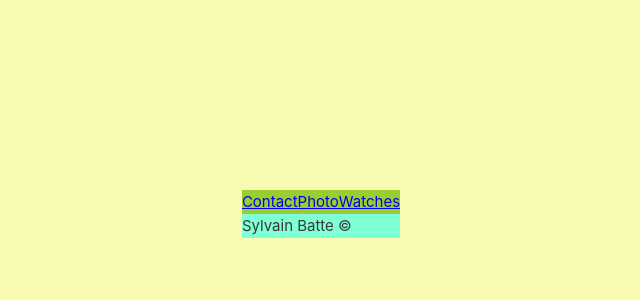
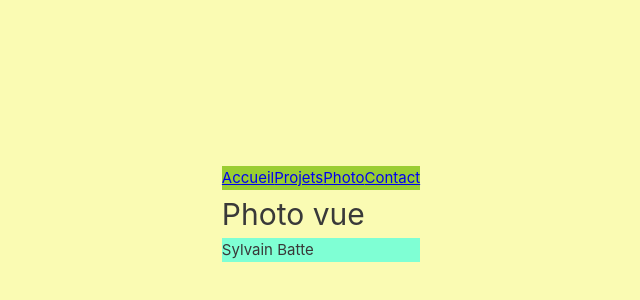
Before and after one commit to sylvainbatte/personalWebsite, a Vue app: page /photos in a window 1280 px wide. Shown: the part 186-486 px from the top of the page, without its empty margins (319-959 px from the left). Built offline with nearby package versions, Linux system fonts and the light colour scheme.

Commit message:
setup vue router

```diff
--- a/src/App.vue
+++ b/src/App.vue
@@ -5,6 +5,7 @@ import TheFooter from './components/TheFooter.vue';
 
 <template>
   <TheHeader />
+  <RouterView></RouterView>
   <TheFooter />
 </template>
 
--- a/src/components/HeaderItem.vue
+++ b/src/components/HeaderItem.vue
@@ -13,7 +13,7 @@ defineProps({
 
 <template>
     <div>
-        <a :href="link">{{ name }}</a>
+        <RouterLink :to="link">{{ name }}</RouterLink>
     </div>
 </template>
 
--- a/src/components/TheFooter.vue
+++ b/src/components/TheFooter.vue
@@ -1,6 +1,6 @@
 <template>
     <footer>
-        <p>Sylvain Batte ©</p>
+        <p>Sylvain Batte</p>
     </footer>
 </template>
 
--- a/src/components/TheHeader.vue
+++ b/src/components/TheHeader.vue
@@ -5,9 +5,10 @@
 <template>
     <header>
         <nav>
+            <HeaderItem link="/" name="Accueil"/>
+            <HeaderItem link="/projects" name="Projets"/>
+            <HeaderItem link="/photos" name="Photo"/>
             <HeaderItem link="/contact" name="Contact"/>
-            <HeaderItem link="/photo" name="Photo"/>
-            <HeaderItem link="/watches" name="Watches"/>
         </nav>
     </header>
 </template>
--- a/src/main.js
+++ b/src/main.js
@@ -2,5 +2,9 @@ import './assets/main.css'
 
 import { createApp } from 'vue'
 import App from './App.vue'
+import router from './router'
 
-createApp(App).mount('#app')
+const app = createApp(App)
+app.use(router)
+
+app.mount('#app')
--- /dev/null
+++ b/src/router/index.js
@@ -0,0 +1,29 @@
+import { createRouter, createWebHistory } from 'vue-router'
+
+const router = createRouter({
+  history: createWebHistory(import.meta.env.BASE_URL),
+  routes: [
+    {
+      path: '/',
+      name: 'home',
+      component: () => import('../views/HomeView.vue')
+    },
+    {
+      path: '/projects',
+      name: 'project',
+      component: () => import('../views/ProjectView.vue')
+    },
+    {
+      path: '/photos',
+      name: 'photos',
+      component: () => import('../views/PhotoView.vue')
+    },
+    {
+      path: '/contact',
+      name: 'contact',
+      component: () => import('../views/ContactView.vue')
+    }
+  ]
+})
+
+export default router
--- /dev/null
+++ b/src/views/ContactView.vue
@@ -0,0 +1,8 @@
+<script setup>
+</script>
+
+<template>
+    <h1>Contact vue</h1>
+</template>
+
+<style scoped></style>
--- /dev/null
+++ b/src/views/HomeView.vue
@@ -0,0 +1,8 @@
+<script setup>
+</script>
+
+<template>
+    <h1>Home vue</h1>
+</template>
+
+<style scoped></style>
--- /dev/null
+++ b/src/views/PhotoView.vue
@@ -0,0 +1,8 @@
+<script setup>
+</script>
+
+<template>
+    <h1>Photo vue</h1>
+</template>
+
+<style scoped></style>
--- /dev/null
+++ b/src/views/ProjectView.vue
@@ -0,0 +1,9 @@
+
+<script setup>
+</script>
+
+<template>
+    <h1>Projects vue</h1>
+</template>
+
+<style scoped></style>
```
